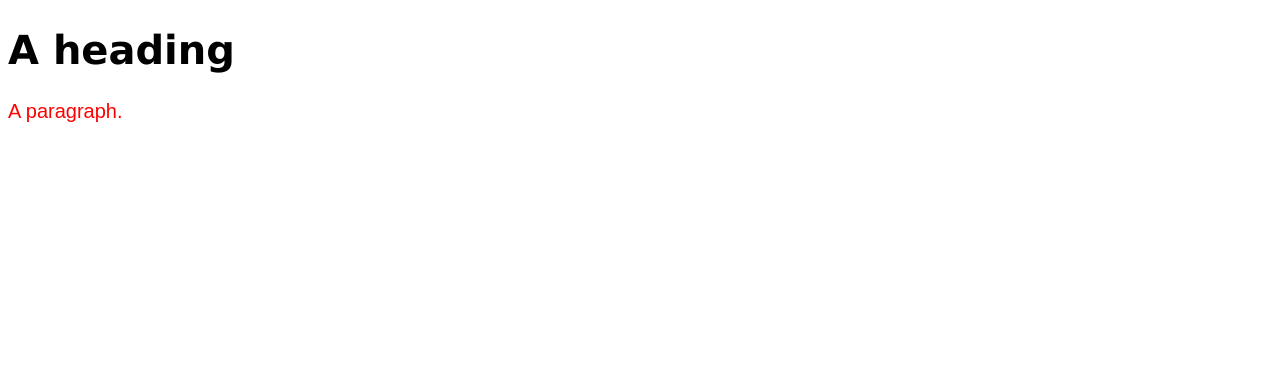
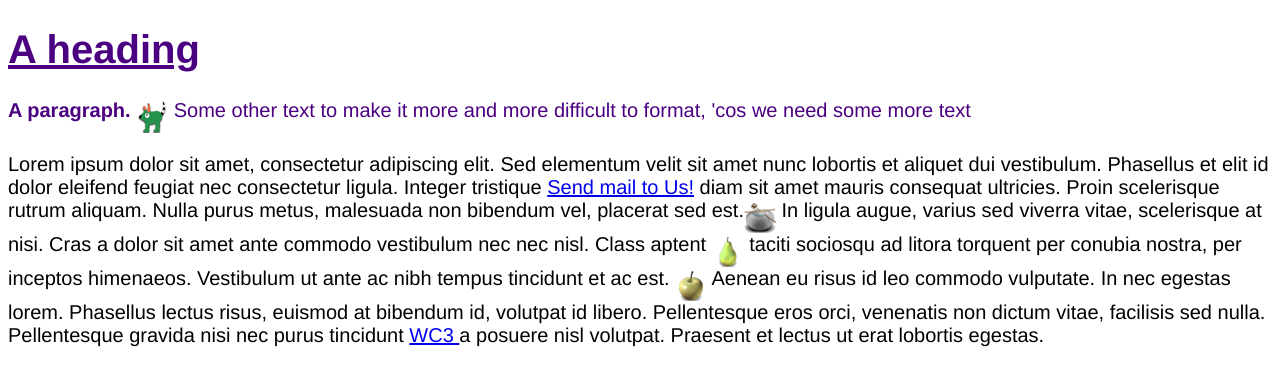
Before and after one commit to Zshcbka/WebViewTest, a plain HTML site: page WebViewTestProject/index.html in a window 1280 px wide. Drawn offline with Linux system fonts and the light colour scheme.

Commit message:
Another commit

```diff
--- a/WebViewTestProject/index.html
+++ b/WebViewTestProject/index.html
@@ -2,8 +2,9 @@
 <html>
     <body>
 
-        <h1 style="font-family:verdana; font-size:40px">A heading</h1>
-        <p style="font-family:arial;color:red;font-size:20px;">A paragraph.</p>
+        <h1 style="font-family:helvetica; color:indigo; font-size:40px"> <b><u>A heading</u></b></h1>
+        <p style="font-family:helvetica;color:indigo;font-size:20px;"><b>A paragraph. </b><img src="Woof.gif" align="middle" width="32" height="32"> Some other text to make it more and more difficult to format, 'cos we need some more text</p>
+        <p style="font-family:helvetica;font-size:20px;"> Lorem ipsum dolor sit amet, consectetur adipiscing elit. Sed elementum velit sit amet nunc lobortis et aliquet dui vestibulum. Phasellus et elit id dolor eleifend feugiat nec consectetur ligula. Integer tristique <a href="mailto:someone@example.com?cc=someoneelse@example.com&bcc=andsomeoneelse@example.com&subject=Summer%20Party&body=You%20are%20invited%20to%20a%20big%20summer%20party!">Send mail to Us!</a> diam sit amet mauris consequat ultricies. Proin scelerisque rutrum aliquam. Nulla purus metus, malesuada non bibendum vel, placerat sed est.<img src="Tsukubai Water-Basin).gif" align="middle" width="32" height="32"> In ligula augue, varius sed viverra vitae, scelerisque at nisi. Cras a dolor sit amet ante commodo vestibulum nec nec nisl. Class aptent <img src="Pear.gif" align="middle" width="32" height="32"> taciti sociosqu ad litora torquent per conubia nostra, per inceptos himenaeos. Vestibulum ut ante ac nibh tempus tincidunt et ac est. <img src="Green Apple.gif" align="middle" width="32" height="32"> Aenean eu risus id leo commodo vulputate. In nec egestas lorem. Phasellus lectus risus, euismod at bibendum id, volutpat id libero. Pellentesque eros orci, venenatis non dictum vitae, facilisis sed nulla. Pellentesque gravida nisi nec purus tincidunt <a href="http://www.w3.org/">WC3 </a>  a posuere nisl volutpat. Praesent et lectus ut erat lobortis egestas.</p>
 
     </body>
 </html>
```
Also changed, not shown: 3 other files.
